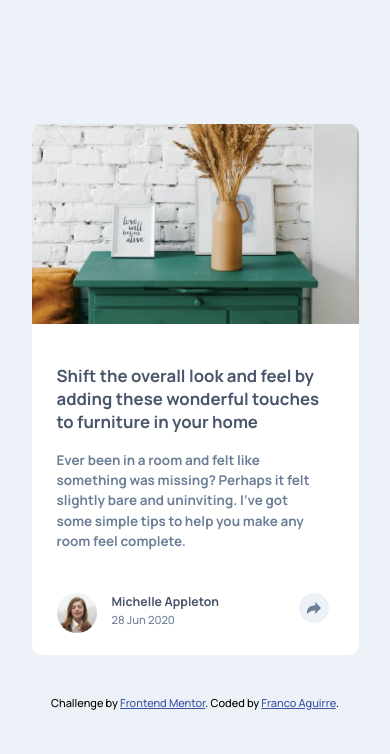
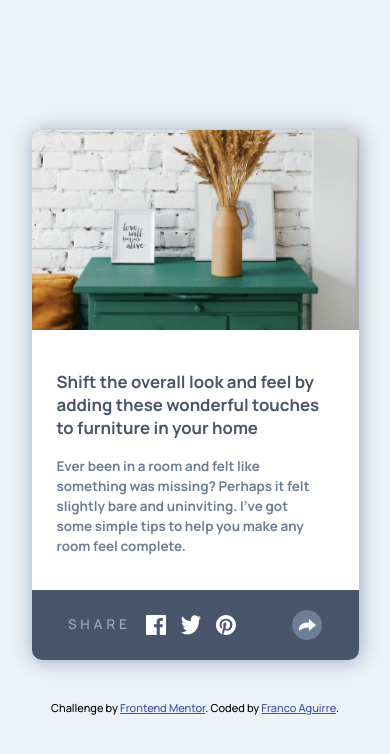
Before and after one commit to Fran3103/Article-component, a plain HTML site: page index.html in a window 390 px wide. Drawn offline with Linux system fonts and the light colour scheme.

Commit message:
se agrego js, la version mobile terminada.

```diff
--- a/Sass/style.scss
+++ b/Sass/style.scss
@@ -19,13 +19,15 @@ body{
 
     .container{
         width: 327px;
+        height: 530px;
         background-color: white;
         display: flex;
         flex-direction: column;
-        margin-top: 30px;
+        margin-top: 40px;
         border-radius: 10px;
+        box-shadow: 1px 1px 20px  1px $GrayishBlue;
         .section_1{
-           .img{ background-image: url(/images/drawers.jpg);
+            .img{ background-image: url(/images/drawers.jpg);
             background-size: cover;
             width: 327px;
             height:200px;
@@ -53,9 +55,9 @@ body{
                     color: $DesaturatedDarkBlue;
                 }
 
-                .user{
+                .user-1{
                     margin-top: 40px;
-                    display: flex;
+                    display: none;
                     align-items: start;
                     height: 60px;
 
@@ -84,7 +86,8 @@ body{
                     }
 
                     .share{
-                        margin-left: 80px;
+
+                        margin-left: 70px;
                         width: 30px;
                         height: 30px;
                         padding: 10px;
@@ -94,8 +97,8 @@ body{
                         align-items: center;
                         justify-content: center;
                         .share_icon{
-                           width: 17px;
-                           height: 12px;
+                        width: 19px;
+                        height: 15px;
 
 
 
@@ -103,7 +106,55 @@ body{
                     }
 
                 }
+                .user-2{
+                    background-color: $VeryDarkGrayishBlue;
+                    width:327px ;
+
+                    border-radius:0 0 10px 10px ;
+                    padding: 0;
+                    margin-top: 32px;
+                    margin-bottom:-2px;
+                    height: 70px;
+                    display: flex;
+                    align-items: center;
+                    justify-content: space-evenly;
+
+
+                    .icons{
+                        p{
+                            letter-spacing: 4px;
+                            font-size: 1.2em;
+                            font-weight: 500;
+                            color: $GrayishBlue;
+
+                        }
+
+                        margin-right: 80px;
+                        gap: 15px;
+                        display: flex;
+
+                    }
+                    .share2{
+                        margin-left: -60px;
+                        width: 30px;
+                        height: 30px;
+
+                        border-radius: 50%;
+                        background-color: $DesaturatedDarkBlue;
+                        display: flex;
+                        align-items: center;
+                        justify-content: center;
+                        .share_icon{
+                        width: 17px;
+                        height: 12px;
+
+
+
+
+                        }
+                }
             }
+
         }
     }
 
@@ -123,4 +174,4 @@ footer{
 
         a { color: hsl(228, 45%, 44%);} }
 
-}
+}}
--- a/index.html
+++ b/index.html
@@ -27,11 +27,26 @@
   it felt slightly bare and uninviting. I’ve got some simple tips
   to help you make any room feel complete.</p>
 
-  <div class="user">
+  <div class="user-1">
     <img class="avatar" src="/images/avatar-michelle.jpg" alt="avatar">
     <div class="name"><p class="name_michelle">Michelle Appleton</p>
     <p class="date"> 28 Jun 2020 </p></div>
     <div class="share"><img  class="share_icon" src="/images/icon-share.svg" alt="share"></div>
+  </div>
+
+  <div class="user-2">
+
+
+    <div class="icons">
+      <p>SHARE</p>
+      <img src="/images/icon-facebook.svg" alt="" class="face">
+      <img src="/images/icon-twitter.svg" alt="" class="tw">
+      <img src="/images/icon-pinterest.svg" alt="" class="pinter">
+    </div>
+
+
+
+    <div class="share2"><img  class="share_icon" src="/images/icon-share-copia.svg" alt="share"></div>
   </div>
 </section>
 
@@ -46,5 +61,6 @@
 
 </footer>
 
+<script src="/main.js"></script>
 </body>
 </html>
--- /dev/null
+++ b/main.js
@@ -0,0 +1,15 @@
+let share = document.querySelector('.share_icon');
+let share2 = document.querySelector('.share2')
+let container1= document.querySelector('.user-1');
+let container2=document.querySelector('.user-2')
+
+share.addEventListener('click', ()=>{
+    container1.style.display= 'none';
+    container2.style.display= 'flex';
+
+})
+share2.addEventListener('click', ()=>{
+    container1.style.display= 'flex';
+    container2.style.display= 'none';
+
+})
```
Also changed, not shown: Sass/style.css, images/icon-share-copia.svg (added), 1 other file.
